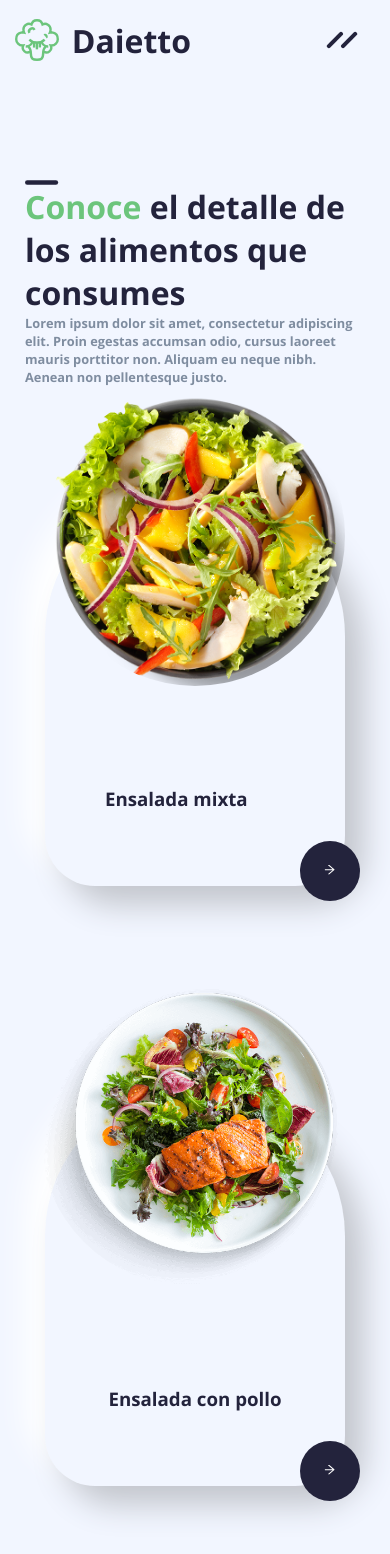
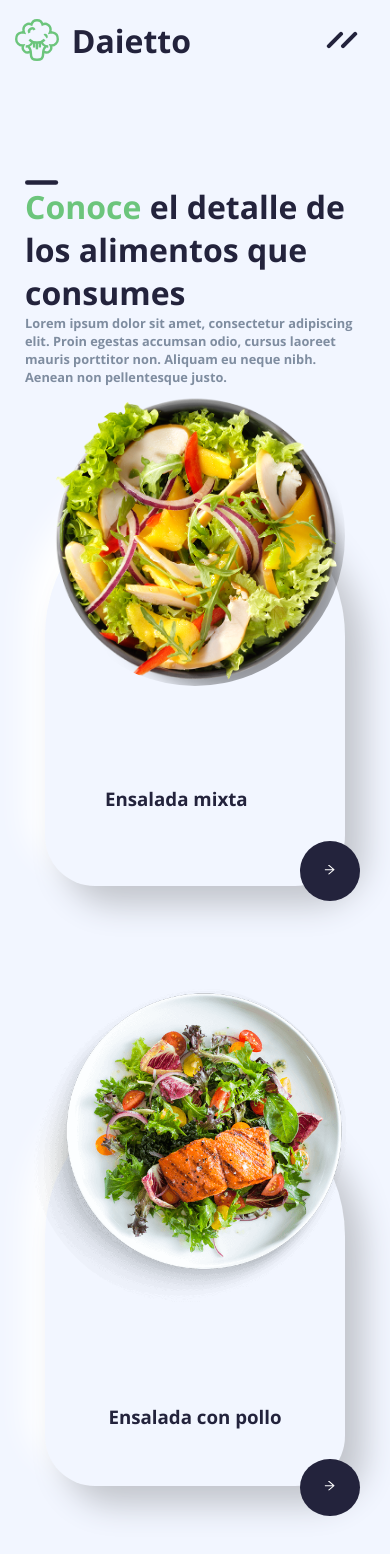
Before and after one commit to Shaikhfaruk/daietto-app, a React (Create React App) app: page /menu in a window 390 px wide. Shown: the top 1554 px of the page. Built offline with nearby package versions, Linux system fonts and the light colour scheme.

Commit message:
cards setup

```diff
--- a/src/components/Menu.css
+++ b/src/components/Menu.css
@@ -75,6 +75,7 @@
   flex-direction: column;
   align-items: flex-start;
   flex-wrap: wrap;
+  position: relative;
 }
 .menu_para {
   color: #7f8da0;
@@ -138,8 +139,10 @@
     border-radius: 50%;
   }
   .dish_images2 {
-    height: 300px;
-    width: 300px;
+    height: 320px;
+    width: 320px;
+    position: relative;
+    left: -6px;
   }
   .next_btn1,
   .next_btn2 {
```
